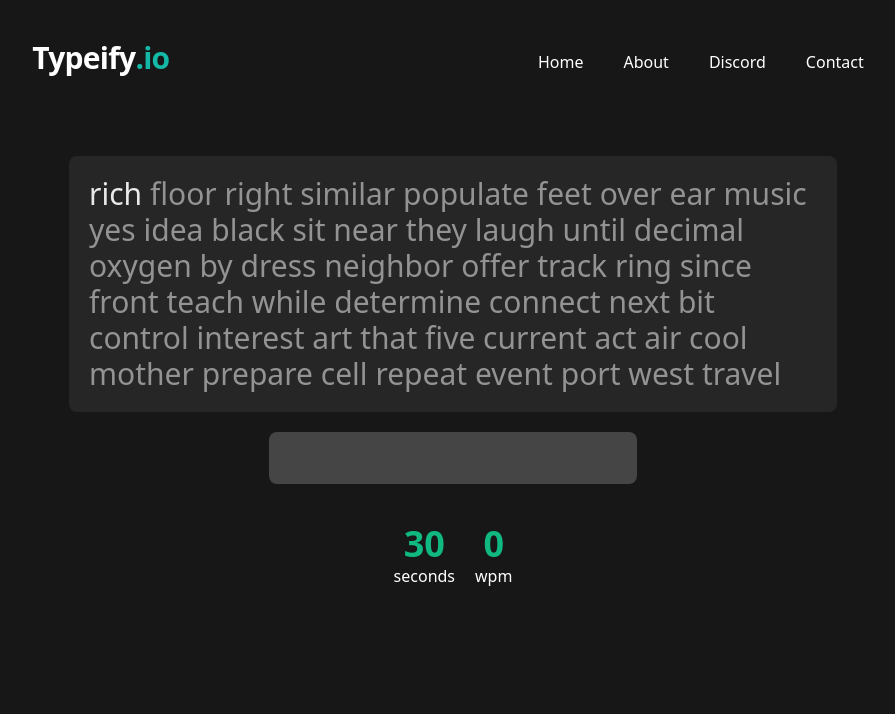
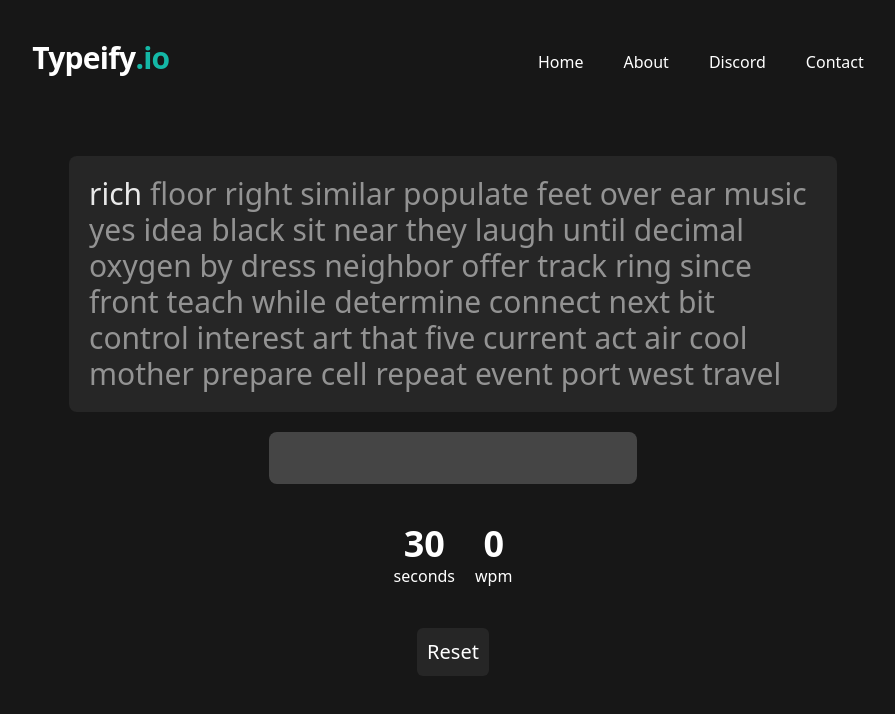
Before and after one commit to bmaczynski/Typeify, a React (Create React App) app: page / in a window 1280 px wide. Shown: the top 714 px of the page, without its empty margins (187-1082 px from the left). Built offline with nearby package versions, Linux system fonts and the light colour scheme.

Commit message:
reset impl

```diff
--- a/src/components/Main.js
+++ b/src/components/Main.js
@@ -10,6 +10,7 @@ const Main = () => {
   const [isStarted, setIsStarted] = useState(false);
   const [wordCount, setWordCount] = useState(0);
   const [isTimeUp, setIsTimeUp] = useState(false);
+  const [reset, setReset] = useState(false);
 
   // Use function from WordList that scrambles words stored within an array.
   useEffect(() => {
@@ -104,7 +105,18 @@ const Main = () => {
         disabled={isTimeUp}
         className="p-2.5 rounded-lg bg-white bg-opacity-20 text-white font-medium text-2xl tracking-wide outline-none"
       />
-      <Timer onTimeUp={onTimeUp} wordCount={wordCount} isStarted={isStarted} />
+      <Timer
+        wordCount={wordCount}
+        onTimeUp={onTimeUp}
+        setCurrentWordIndex={setCurrentWordIndex}
+        setUserInput={setUserInput}
+        setWordCorrectness={setWordCorrectness}
+        setIsStarted={setIsStarted}
+        setWordCount={setWordCount}
+        setIsTimeUp={setIsTimeUp}
+        setReset={setReset}
+        isStarted={isStarted}
+      />
     </div>
   );
 };
--- a/src/components/Timer.js
+++ b/src/components/Timer.js
@@ -1,9 +1,39 @@
 import React, { useState, useEffect, useRef } from "react";
 
-const Timer = ({ onTimeUp, wordCount, isStarted }) => {
+const Timer = ({
+  onTimeUp,
+  wordCount,
+  isStarted,
+  setCurrentWordIndex,
+  setWordCorrectness,
+  setUserInput,
+  setIsStarted,
+  setWordCount,
+  setIsTimeUp,
+  setReset,
+}) => {
   const [seconds, setSeconds] = useState(30);
   const [wpm, setWpm] = useState(0);
   const timerRef = useRef();
+
+  const handleReset = () => {
+    setCurrentWordIndex(0);
+    setUserInput("");
+    setWordCorrectness({});
+    setIsStarted(false);
+    setWordCount(0);
+    setSeconds(30);
+    setIsTimeUp(false);
+    setReset(true);
+  };
+
+  useEffect(() => {
+    if (seconds === 0) {
+      onTimeUp();
+      clearInterval(timerRef.current);
+    }
+    setWpm(Math.floor((wordCount / (30 - seconds)) * 60 || 0));
+  }, [seconds, wordCount, onTimeUp]);
 
   useEffect(() => {
     if (isStarted) {
@@ -15,28 +45,27 @@ const Timer = ({ onTimeUp, wordCount, isStarted }) => {
     }
     return () => clearInterval(timerRef.current);
   }, [isStarted]);
-
-  useEffect(() => {
-    if (seconds === 0) {
-      onTimeUp();
-      clearInterval(timerRef.current);
-    }
-    setWpm(Math.floor((wordCount / (30 - seconds)) * 60 || 0));
-  }, [seconds, wordCount, onTimeUp]);
-
   return (
+    <>
       <div className="flex gap-5 p-5 text-white items-center justify-center">
         <div className="flex flex-col items-center">
-        <span className="text-emerald-500 font-extrabold text-4xl">
-          {seconds}
-        </span>
+          <span className="font-extrabold text-4xl">{seconds}</span>
           seconds
         </div>
         <div className="flex flex-col items-center">
-        <span className="text-emerald-500 font-extrabold text-4xl">{wpm}</span>
+          <span className="font-extrabold text-4xl">{wpm}</span>
           wpm
         </div>
       </div>
+      <div className="flex">
+        <button
+          className="text-white p-2.5 bg-neutral-800 rounded-md hover:bg-opacity-80 transition-all duration-200 text-xl"
+          onClick={handleReset}
+        >
+          Reset
+        </button>
+      </div>
+    </>
   );
 };
 
```
Lines whose indentation alone changed are shown as unchanged.
